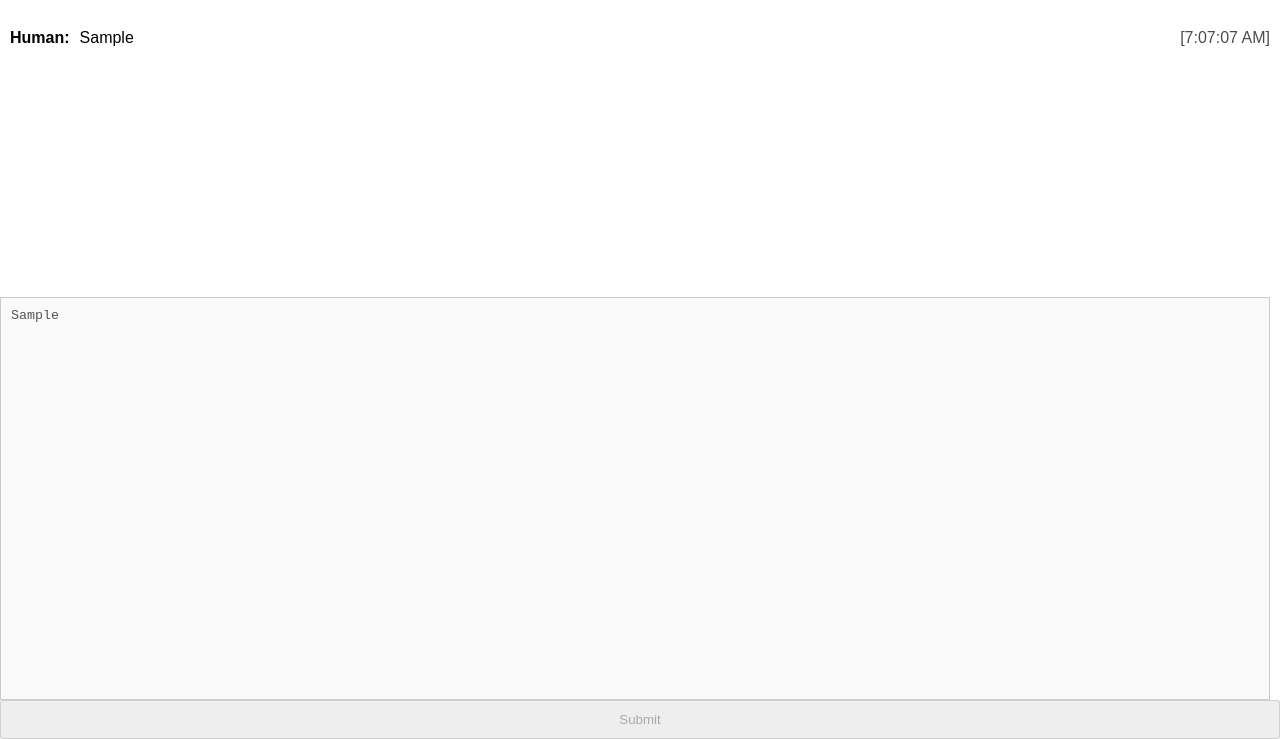
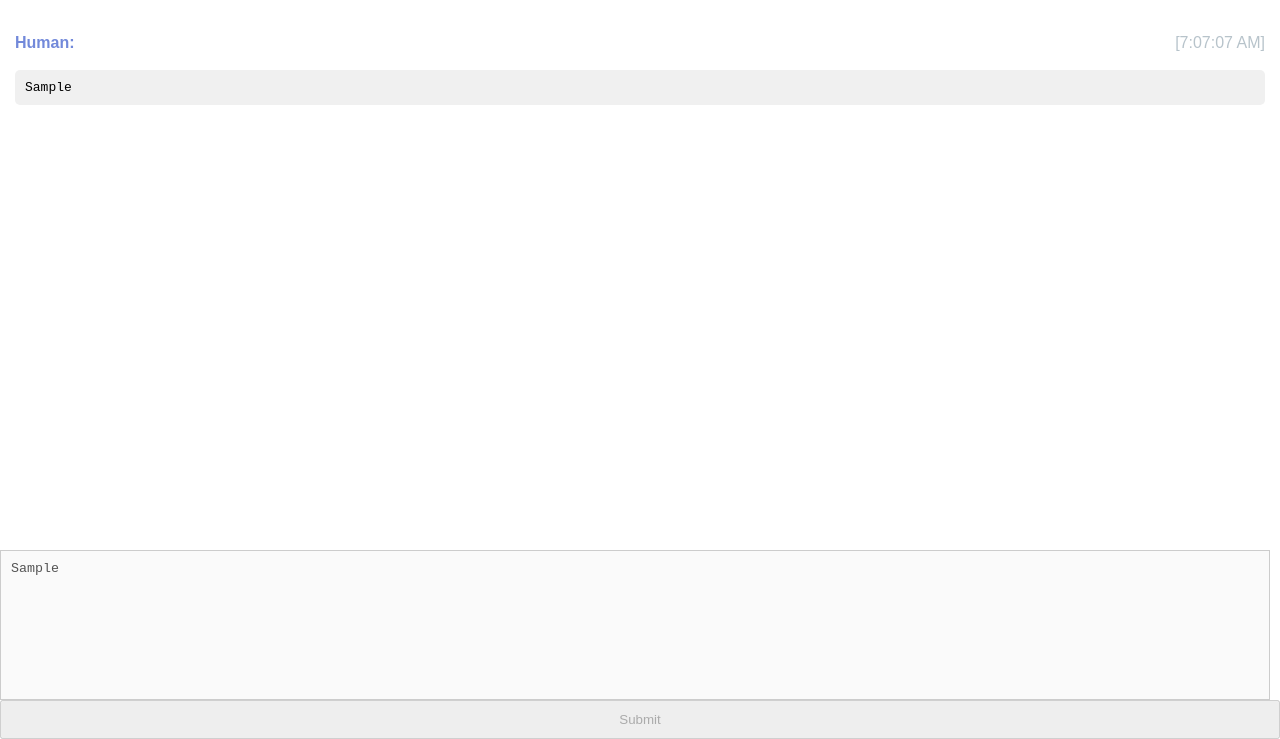
Before and after one commit to jeremy-p-mann/golang-serverless-play, a website: page public/index.html in a window 1280 px wide. Both pictures are taken after typing "Sample" into the empty fields and a click on the button "Submit". Shown: the part 61-800 px from the top of the page. Drawn offline with Linux system fonts and the light colour scheme.

Commit message:
fix up the ui

```diff
--- a/public/css/style.css
+++ b/public/css/style.css
@@ -1,7 +1,10 @@
 /* General styling */
-html, body {
+html,
+body {
+    margin: 0;
+    padding: 0;
     height: 100%;
-    margin: 0;
+    /* Full height */
     display: flex;
     flex-direction: column;
     font-family: Arial, sans-serif;
@@ -10,37 +13,50 @@ html, body {
 .chat-window {
     display: flex;
     flex-direction: column;
-    flex-grow: 1;
-    overflow: hidden; /* Prevents extra content from making the window grow */
+    flex: 1;
+    /* Allow chat window to fill the remaining space */
+    overflow: hidden;
 }
 
 /* Chat messages styling */
 .chat-messages {
-    flex-grow: 1;
-    overflow-y: auto; /* Allows scrolling within the message area */
+    overflow-y: auto;
     padding: 10px;
     list-style-type: none;
     margin: 0;
+    height: 600px;
+    /* Fixed height for the chat messages */
 }
 
 .message {
     display: flex;
+    flex-direction: column;
+    margin-bottom: 10px;
+    padding: 5px;
+    /* Adjust the max-width as needed */
+}
+
+.chat-metadata {
+    display: flex;
     justify-content: space-between;
-    margin-bottom: 10px;
+    align-items: center;
+    margin-bottom: 5px;
 }
 
 .message-role {
-    margin-right: 10px;
     font-weight: bold;
+    color: #7289da;
+}
+
+.message-timestamp {
+    opacity: 0.7;
+    color: #99aab5;
 }
 
 .message-content {
-    flex-grow: 1;
-}
-
-.message-timestamp {
-    margin-left: 10px;
-    opacity: 0.7;
+    background-color: #f0f0f0;
+    border-radius: 5px;
+    padding: 10px;
 }
 
 /* Input area styling */
@@ -48,18 +64,22 @@ html, body {
     display: flex;
     background: #f4f4f4;
     padding: 10px;
-    position: fixed; /* Ensures input area is always at the bottom */
-    width: 100%; /* Ensures input area stretches across the screen */
+    position: fixed;
+    /* Fixed at the bottom */
+    width: 100%;
     bottom: 0;
-    box-sizing: border-box; /* Ensures padding doesn't add to the width */
+    /* Ensures it's always at the bottom */
+    box-sizing: border-box;
+    /* Padding doesn't affect width */
 }
 
 .text-input {
     flex-grow: 1;
     margin-right: 10px;
     padding: 10px;
+    border: 1px solid #ccc;
     resize: none;
-    border: 1px solid #ccc;
+    /* Prevent resizing */
 }
 
 .submit-button {
--- a/public/js/script.js
+++ b/public/js/script.js
@@ -17,22 +17,32 @@ function createMessage(role, content, timestamp) {
     const newMessage = document.createElement("li");
     newMessage.classList.add("message");
 
+    const chatMetadata = document.createElement("div");
+    chatMetadata.classList.add("chat-metadata");
+
     const newMessageRole = document.createElement("span");
     newMessageRole.textContent = role;
     newMessageRole.classList.add("message-role");
-    newMessage.appendChild(newMessageRole);
+    chatMetadata.appendChild(newMessageRole);
 
-    const newMessageContent = document.createElement("span");
+    const messageTimestamp = document.createElement("span");
+    messageTimestamp.textContent = `[${localTimeStamp}] `;
+    messageTimestamp.classList.add("message-timestamp");
+    chatMetadata.appendChild(messageTimestamp);
+
+    newMessage.appendChild(chatMetadata);
+
+    const newMessageContent = document.createElement("pre");
     newMessageContent.textContent = content;
     newMessageContent.classList.add("message-content");
     newMessage.appendChild(newMessageContent);
 
-    const messageTimestamp = document.createElement("span");
-    messageTimestamp.textContent = `[${localTimeStamp}] `;
-    messageTimestamp.classList.add("message-timestamp");
-    newMessage.appendChild(messageTimestamp);
+    return newMessage;
+}
 
-    return newMessage;
+function addMessage(chatMessages, newMessage) {
+    chatMessages.appendChild(newMessage);
+    chatMessages.scrollTop = chatMessages.scrollHeight;
 }
 
 function submitChatMessage(buttonClickEvent) {
@@ -46,7 +56,7 @@ function submitChatMessage(buttonClickEvent) {
     const chat_timestamp = new Date();
 
     const newMessage = createMessage("Human: ", textInput.value, chat_timestamp);
-    chatMessages.appendChild(newMessage);
+    addMessage(chatMessages, newMessage);
 
     console.log(chat_timestamp);
 
@@ -54,7 +64,7 @@ function submitChatMessage(buttonClickEvent) {
         .then((response) => {
             const response_timestamp = new Date();
             const replyMessage = createMessage("AI: ", response, response_timestamp);
-            chatMessages.appendChild(replyMessage);
+            addMessage(chatMessages, replyMessage);
             textInput.value = "";
             textInput.disabled = false;
             button.disabled = false;
@@ -67,7 +77,7 @@ function submitChatMessage(buttonClickEvent) {
                 error.toString(),
                 response_timestamp,
             );
-            chatMessages.appendChild(replyMessage);
+            addMessage(chatMessages, replyMessage);
             textInput.disabled = false;
             button.disabled = false;
         });
```
